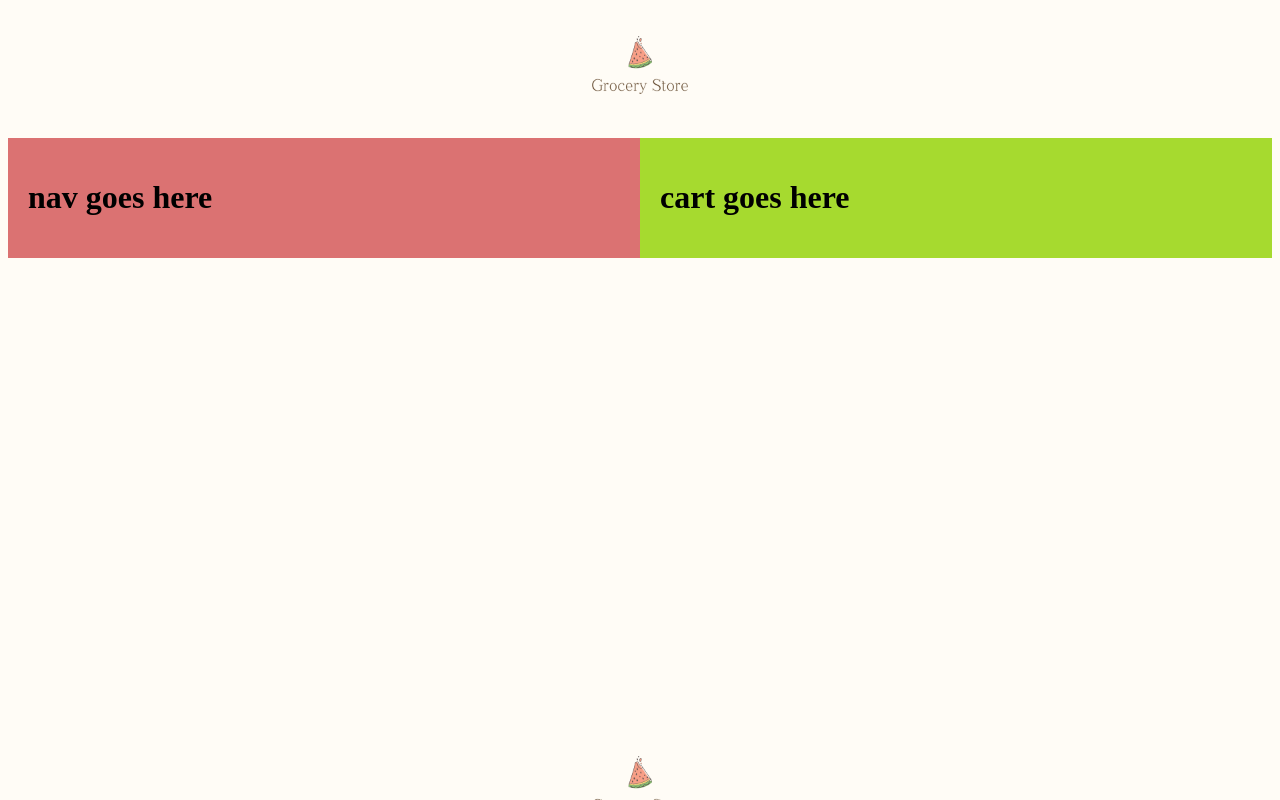
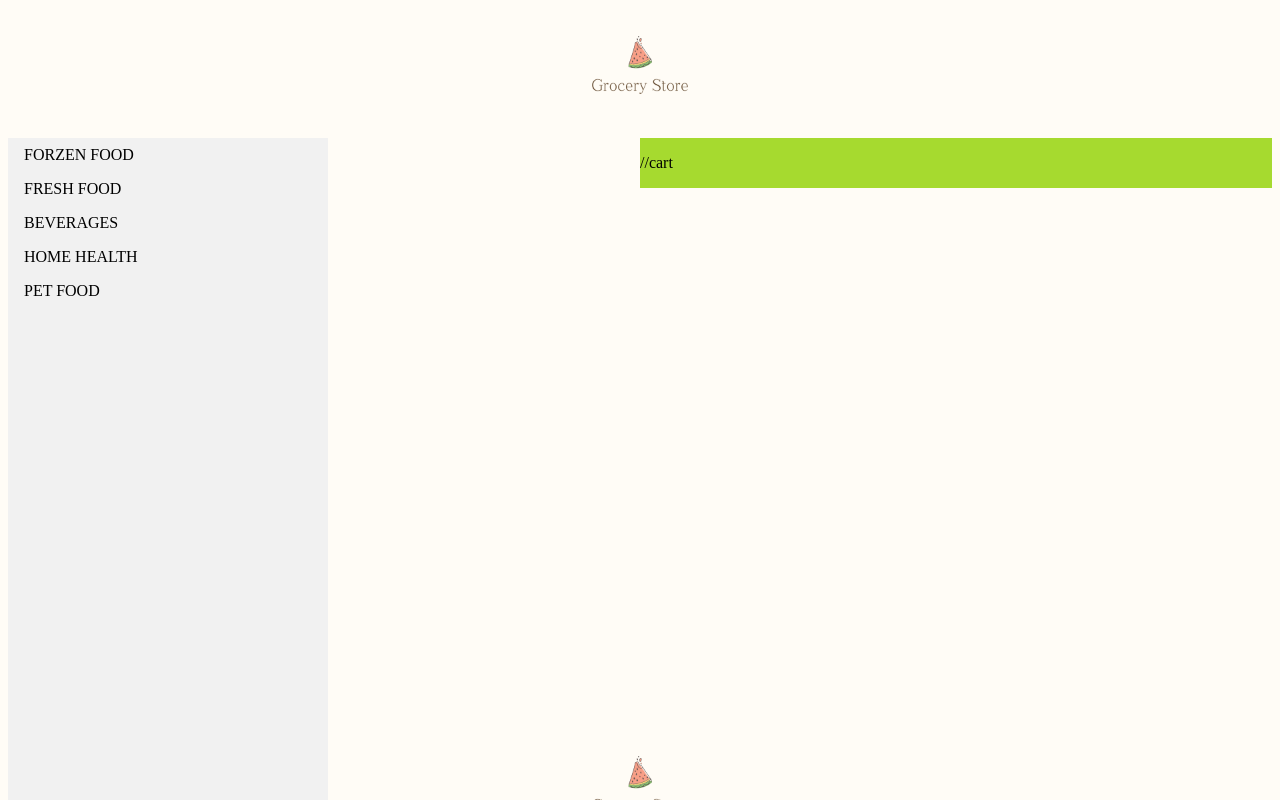
Before and after one commit to Hazel195/grocery, a plain HTML site: page index.html in a window 1280 px wide. Drawn offline with Linux system fonts and the light colour scheme.

Commit message:
nav bar in process

```diff
--- a/index.html
+++ b/index.html
@@ -10,8 +10,16 @@
   <body>
     <div class="header"></div>
     <div class="body--div">
-      <div class="left--div"><h1>nav goes here</h1></div>
-      <div class="right--div"><h1>cart goes here</h1></div>
+      <div class="left--div">
+        <ul class="nav">
+          <li class="nav--item"><a href="index.html">FORZEN FOOD</a></li>
+          <li class="nav--item"><a href="index.html">FRESH FOOD</a></li>
+          <li class="nav--item"><a href="index.html">BEVERAGES</a></li>
+          <li class="nav--item"><a href="index.html">HOME HEALTH</a></li>
+          <li class="nav--item"><a href="index.html">PET FOOD</a></li>
+        </ul>
+      </div>
+      <div class="right--div"><p>//cart</p></div>
     </div>
   </body>
 </html>
--- a/style.css
+++ b/style.css
@@ -15,14 +15,39 @@ body {
 
 .left--div {
   flex: 50%;
-  background-color: #db7272;
-  padding: 20px;
+  padding: 0px 0px;
 }
 
 .right--div {
   flex: 50%;
   background-color: rgb(166, 218, 47);
-  padding: 20px;
+  padding: 00px;
 }
 
-.
+ul {
+  list-style-type: none;
+  margin: 0;
+  padding: 0;
+  width: 25%;
+  background-color: #f1f1f1;
+  position: fixed;
+  height: 100%;
+  overflow: auto;
+}
+
+li a {
+  display: block;
+  color: #000;
+  padding: 8px 16px;
+  text-decoration: none;
+}
+
+li a.active {
+  background-color: #04aa6d;
+  color: white;
+}
+
+li a:hover:not(.active) {
+  background-color: #555;
+  color: white;
+}
```
Also changed, not shown: 2 other files.
